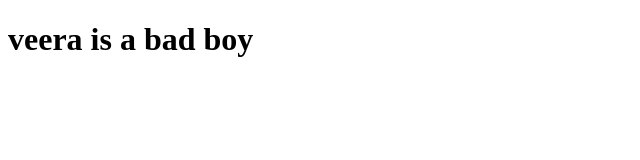
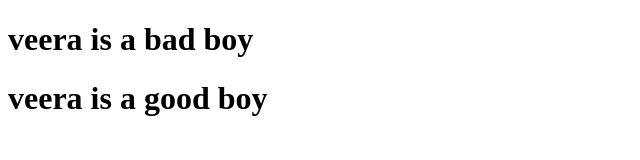
Before and after one commit to vasuramisetti/venkat, a plain HTML site: page WebContent/index.html in a window 1280 px wide. Shown: the whole page, without its empty margins (0-640 px from the left). Drawn offline with Linux system fonts and the light colour scheme.

Commit message:
3rd comit

```diff
--- a/WebContent/index.html
+++ b/WebContent/index.html
@@ -6,6 +6,7 @@
 </head>
 <body>
 <h1>veera is a bad boy</h1>
+<h1> veera is a good boy</h1>
 
 </body>
 </html>
```
